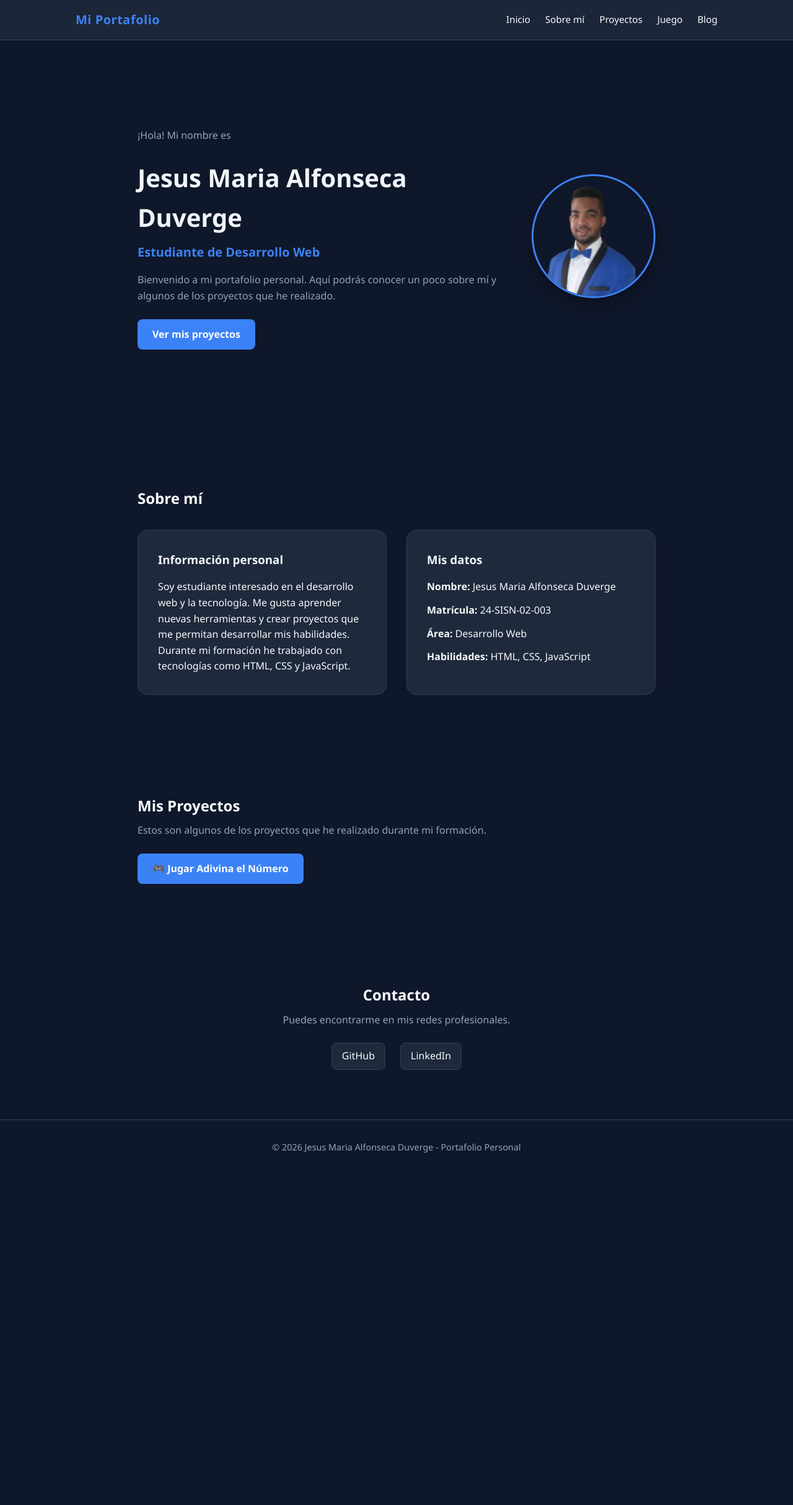
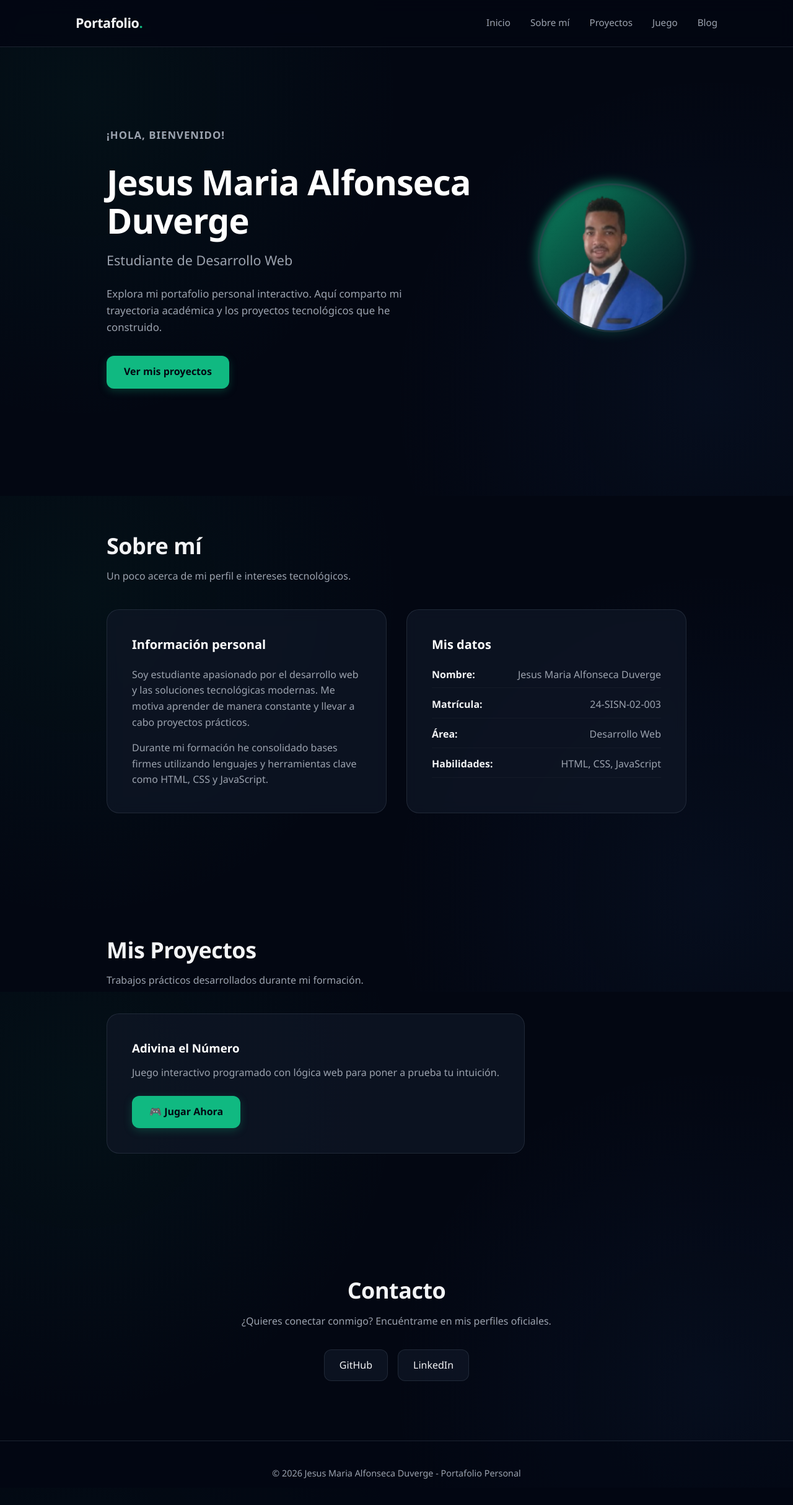
Before and after one commit to jennifer02-r/proyecto_final, a Flask app: page /integrante1 in a window 1280 px wide. Shown: the whole page at 62% size. Before the commit the page ends 1860 px from the top, so only its background shows below. Run offline with Flask 3, Linux system fonts and the light colour scheme.

Commit message:
Mensaje de los cambios

```diff
--- a/templates/PAGINA.html
+++ b/templates/PAGINA.html
@@ -6,12 +6,14 @@
     <title>Mi Portafolio Personal - Jesus Maria Alfonseca Duverge</title>
     <style>
         :root {
-            --bg-color: #0f172a;
-            --card-bg: #1e293b;
-            --text-color: #f8fafc;
-            --accent-color: #3b82f6;
-            --accent-hover: #2563eb;
-            --border-color: #334155;
+            --bg-color: #030712;
+            --card-bg: rgba(17, 24, 39, 0.7);
+            --text-color: #f3f4f6;
+            --muted-color: #9ca3af;
+            --accent-color: #10b981;
+            --accent-hover: #059669;
+            --accent-glow: rgba(16, 185, 129, 0.25);
+            --border-color: rgba(55, 65, 81, 0.5);
         }
 
         * {
@@ -25,6 +27,10 @@
             background-color: var(--bg-color);
             color: var(--text-color);
             line-height: 1.6;
+            background-image:
+                radial-gradient(circle at 10% 20%, rgba(16, 185, 129, 0.05) 0%, transparent 40%),
+                radial-gradient(circle at 90% 80%, rgba(59, 130, 246, 0.05) 0%, transparent 40%);
+            background-attachment: fixed;
         }
 
         /* ESTILO DE MENÚ DE NAVEGACIÓN */
@@ -32,8 +38,8 @@
             position: sticky;
             top: 0;
             z-index: 1000;
-            background-color: rgba(30, 41, 59, 0.9);
-            backdrop-filter: blur(10px);
+            background-color: rgba(3, 7, 18, 0.85);
+            backdrop-filter: blur(12px);
             border-bottom: 1px solid var(--border-color);
         }
 
@@ -43,25 +49,29 @@
             display: flex;
             justify-content: space-between;
             align-items: center;
-            padding: 1rem 2rem;
+            padding: 1.25rem 2rem;
         }
 
         .logo {
-            font-size: 1.25rem;
-            font-weight: bold;
+            font-size: 1.35rem;
+            font-weight: 800;
+            color: var(--text-color);
+            letter-spacing: -0.5px;
+        }
+
+        .logo span {
             color: var(--accent-color);
-            letter-spacing: 0.5px;
         }
 
         .navbar ul {
             list-style: none;
             display: flex;
-            gap: 1.5rem;
+            gap: 2rem;
             align-items: center;
         }
 
         .navbar a {
-            color: var(--text-color);
+            color: var(--muted-color);
             text-decoration: none;
             font-weight: 500;
             font-size: 0.95rem;
@@ -74,58 +84,101 @@
 
         /* SECCIONES GENERALES */
         .seccion, .hero {
-            max-width: 900px;
+            max-width: 1000px;
             margin: 0 auto;
-            padding: 5rem 2rem;
+            padding: 6rem 2rem;
         }
 
         .hero {
             display: flex;
             align-items: center;
             justify-content: space-between;
-            gap: 2rem;
-            min-height: 80vh;
+            gap: 3rem;
+            min-height: 85vh;
+        }
+
+        .saludo {
+            color: var(--accent-color);
+            font-weight: 600;
+            font-size: 1rem;
+            letter-spacing: 1px;
+            text-transform: uppercase;
+            margin-bottom: 0.5rem;
         }
 
         .hero-text h1 {
-            font-size: 2.5rem;
-            margin: 0.5rem 0;
-            color: #f1f5f9;
+            font-size: clamp(2.5rem, 5vw, 3.5rem);
+            font-weight: 800;
+            line-height: 1.1;
+            margin: 0.5rem 0 1rem 0;
+            color: #ffffff;
+            letter-spacing: -1px;
         }
 
         .hero-text h2 {
-            font-size: 1.25rem;
-            color: var(--accent-color);
-            margin-bottom: 1rem;
+            font-size: 1.35rem;
+            color: var(--muted-color);
+            font-weight: 400;
+            margin-bottom: 1.5rem;
         }
 
         .hero-text p {
-            color: #94a3b8;
-            margin-bottom: 1.5rem;
+            color: var(--muted-color);
+            margin-bottom: 2rem;
+            font-size: 1.05rem;
+            max-width: 500px;
+        }
+
+        .foto-container {
+            position: relative;
+        }
+
+        .foto-container::after {
+            content: '';
+            position: absolute;
+            inset: -4px;
+            border-radius: 50%;
+            background: linear-gradient(135deg, var(--accent-color), transparent);
+            z-index: -1;
+            filter: blur(8px);
+            opacity: 0.7;
         }
 
         .foto-container img {
-            width: 200px;
-            height: 200px;
+            width: 240px;
+            height: 240px;
             border-radius: 50%;
             object-fit: cover;
-            border: 3px solid var(--accent-color);
-            box-shadow: 0 10px 25px rgba(0,0,0,0.3);
+            border: 3px solid var(--border-color);
+            display: block;
         }
 
         .boton {
-            display: inline-block;
-            padding: 0.75rem 1.5rem;
+            display: inline-flex;
+            align-items: center;
+            gap: 0.5rem;
+            padding: 0.85rem 1.75rem;
             background-color: var(--accent-color);
-            color: white;
-            border-radius: 0.5rem;
+            color: #030712;
+            border-radius: 0.75rem;
             text-decoration: none;
-            font-weight: 600;
-            transition: background-color 0.2s, transform 0.1s;
+            font-weight: 700;
+            transition: all 0.25s ease;
+            box-shadow: 0 4px 14px var(--accent-glow);
         }
 
         .boton:hover {
             background-color: var(--accent-hover);
+            transform: translateY(-2px);
+            box-shadow: 0 6px 20px var(--accent-glow);
+        }
+
+        /* SECCIÓN TÍTULOS */
+        .seccion h2 {
+            font-size: 2.25rem;
+            font-weight: 700;
+            letter-spacing: -0.5px;
+            margin-bottom: 0.5rem;
         }
 
         /* SOBRE MÍ */
@@ -133,23 +186,57 @@
             display: grid;
             grid-template-columns: 1fr 1fr;
             gap: 2rem;
-            margin-top: 2rem;
+            margin-top: 2.5rem;
         }
 
         .informacion, .datos {
             background-color: var(--card-bg);
-            padding: 2rem;
-            border-radius: 1rem;
+            backdrop-filter: blur(10px);
+            padding: 2.5rem;
+            border-radius: 1.25rem;
             border: 1px solid var(--border-color);
+            transition: border-color 0.3s ease;
+        }
+
+        .informacion:hover, .datos:hover {
+            border-color: rgba(16, 185, 129, 0.4);
         }
 
         .informacion h3, .datos h3 {
-            margin-bottom: 1rem;
-            color: #f1f5f9;
+            font-size: 1.25rem;
+            margin-bottom: 1.25rem;
+            color: #ffffff;
+            font-weight: 600;
+        }
+
+        .informacion p, .datos p {
+            color: var(--muted-color);
+        }
+
+        .informacion p + p {
+            margin-top: 1rem;
         }
 
         .datos p {
-            margin-bottom: 0.75rem;
+            margin-bottom: 0.85rem;
+            display: flex;
+            justify-content: space-between;
+            border-bottom: 1px solid rgba(255, 255, 255, 0.03);
+            padding-bottom: 0.5rem;
+        }
+
+        .datos p strong {
+            color: var(--text-color);
+        }
+
+        /* PROYECTOS */
+        .proyectos-card {
+            background-color: var(--card-bg);
+            border: 1px solid var(--border-color);
+            padding: 2.5rem;
+            border-radius: 1.25rem;
+            margin-top: 2.5rem;
+            display: inline-block;
         }
 
         /* CONTACTO Y FOOTER */
@@ -160,30 +247,34 @@
         .redes {
             display: flex;
             justify-content: center;
-            gap: 1.5rem;
-            margin-top: 1.5rem;
+            gap: 1rem;
+            margin-top: 2rem;
         }
 
         .redes a {
-            padding: 0.5rem 1rem;
+            padding: 0.75rem 1.5rem;
             background-color: var(--card-bg);
             border: 1px solid var(--border-color);
             color: var(--text-color);
             text-decoration: none;
-            border-radius: 0.5rem;
-            transition: border-color 0.2s;
+            border-radius: 0.75rem;
+            font-weight: 500;
+            transition: all 0.2s ease;
         }
 
         .redes a:hover {
             border-color: var(--accent-color);
+            color: var(--accent-color);
+            transform: translateY(-2px);
         }
 
         footer {
             text-align: center;
-            padding: 2rem;
+            padding: 2.5rem;
             border-top: 1px solid var(--border-color);
-            color: #94a3b8;
+            color: var(--muted-color);
             font-size: 0.9rem;
+            background-color: rgba(3, 7, 18, 0.5);
         }
 
         @media (max-width: 768px) {
@@ -197,6 +288,17 @@
                 flex-direction: column;
                 align-items: center;
             }
+            .hero-text p {
+                margin-left: auto;
+                margin-right: auto;
+            }
+            .datos p {
+                justify-content: center;
+                gap: 0.5rem;
+            }
+            .navbar ul {
+                gap: 1rem;
+            }
         }
     </style>
 </head>
@@ -206,13 +308,12 @@
     <header>
         <nav class="navbar">
             <div class="logo">
-                Mi Portafolio
+                Portafolio<span>.</span>
             </div>
             <ul>
                 <li><a href="#inicio">Inicio</a></li>
                 <li><a href="#sobre-mi">Sobre mí</a></li>
                 <li><a href="#proyectos">Proyectos</a></li>
-                <!-- CORREGIDO: Ahora apunta directamente a la ruta de Flask -->
                 <li><a href="/juego">Juego</a></li>
                 <li>
                     <a href="https://sites.google.com/view/techforge-blog?pli=1" target="_blank">
@@ -226,13 +327,12 @@
     <!-- INICIO -->
     <section id="inicio" class="hero">
         <div class="hero-text">
-            <p class="saludo">¡Hola! Mi nombre es</p>
+            <p class="saludo">¡Hola, bienvenido!</p>
             <h1>Jesus Maria Alfonseca Duverge</h1>
             <h2>Estudiante de Desarrollo Web</h2>
             <p>
-                Bienvenido a mi portafolio personal.
-                Aquí podrás conocer un poco sobre mí
-                y algunos de los proyectos que he realizado.
+                Explora mi portafolio personal interactivo.
+                Aquí comparto mi trayectoria académica y los proyectos tecnológicos que he construido.
             </p>
             <a href="#proyectos" class="boton">
                 Ver mis proyectos
@@ -247,27 +347,24 @@
     <!-- SOBRE MÍ -->
     <section id="sobre-mi" class="seccion">
         <h2>Sobre mí</h2>
+        <p style="color: var(--muted-color);">Un poco acerca de mi perfil e intereses tecnológicos.</p>
         <div class="sobre-mi-contenido">
             <div class="informacion">
                 <h3>Información personal</h3>
                 <p>
-                    Soy estudiante interesado en el desarrollo web
-                    y la tecnología. Me gusta aprender nuevas
-                    herramientas y crear proyectos que me permitan
-                    desarrollar mis habilidades.
+                    Soy estudiante apasionado por el desarrollo web y las soluciones tecnológicas modernas. Me motiva aprender de manera constante y llevar a cabo proyectos prácticos.
                 </p>
                 <p>
-                    Durante mi formación he trabajado con tecnologías
-                    como HTML, CSS y JavaScript.
+                    Durante mi formación he consolidado bases firmes utilizando lenguajes y herramientas clave como HTML, CSS y JavaScript.
                 </p>
             </div>
 
             <div class="datos">
                 <h3>Mis datos</h3>
-                <p><strong>Nombre:</strong> Jesus Maria Alfonseca Duverge</p>
-                <p><strong>Matrícula:</strong> 24-SISN-02-003</p>
-                <p><strong>Área:</strong> Desarrollo Web</p>
-                <p><strong>Habilidades:</strong> HTML, CSS, JavaScript</p>
+                <p><strong>Nombre:</strong> <span>Jesus Maria Alfonseca Duverge</span></p>
+                <p><strong>Matrícula:</strong> <span>24-SISN-02-003</span></p>
+                <p><strong>Área:</strong> <span>Desarrollo Web</span></p>
+                <p><strong>Habilidades:</strong> <span>HTML, CSS, JavaScript</span></p>
             </div>
         </div>
     </section>
@@ -275,18 +372,21 @@
     <!-- PROYECTOS -->
     <section id="proyectos" class="seccion">
         <h2>Mis Proyectos</h2>
-        <p style="color: #94a3b8; margin-top: 0.5rem; margin-bottom: 1.5rem;">
-            Estos son algunos de los proyectos que he realizado durante mi formación.
+        <p style="color: var(--muted-color); margin-top: 0.5rem;">
+            Trabajos prácticos desarrollados durante mi formación.
         </p>
-        <!-- CORREGIDO: Ahora apunta directamente a la ruta de Flask -->
-        <a href="/juego" class="boton">🎮 Jugar Adivina el Número</a>
+        <div class="proyectos-card">
+            <h3 style="margin-bottom: 0.75rem; color: #ffffff;">Adivina el Número</h3>
+            <p style="color: var(--muted-color); margin-bottom: 1.5rem;">Juego interactivo programado con lógica web para poner a prueba tu intuición.</p>
+            <a href="/juego" class="boton">🎮 Jugar Ahora</a>
+        </div>
     </section>
 
     <!-- CONTACTO -->
     <section id="contacto" class="seccion contacto">
         <h2>Contacto</h2>
-        <p style="color: #94a3b8; margin-top: 0.5rem;">
-            Puedes encontrarme en mis redes profesionales.
+        <p style="color: var(--muted-color); margin-top: 0.5rem;">
+            ¿Quieres conectar conmigo? Encuéntrame en mis perfiles oficiales.
         </p>
         <div class="redes">
             <a href="#" target="_blank">GitHub</a>
```
